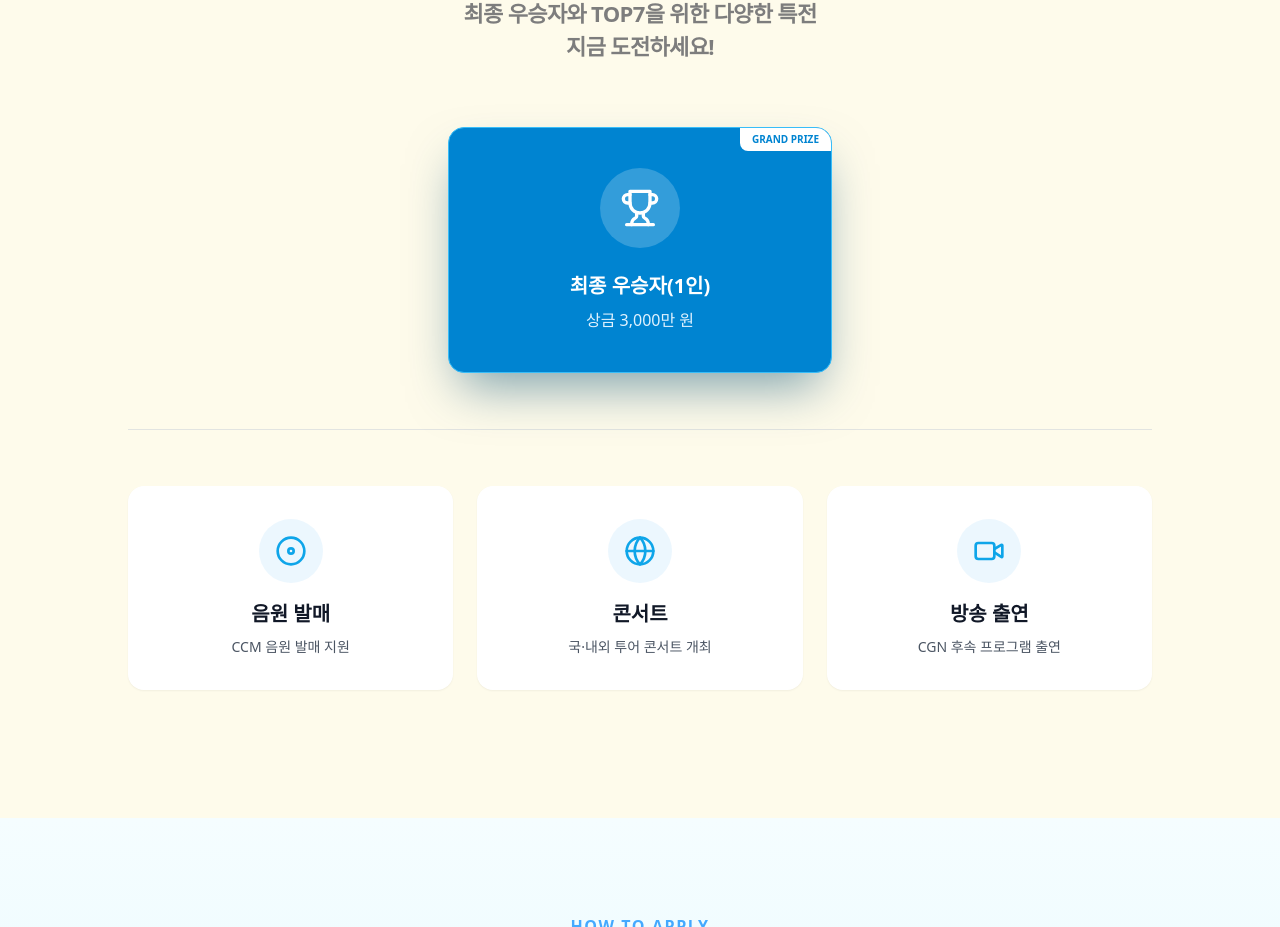
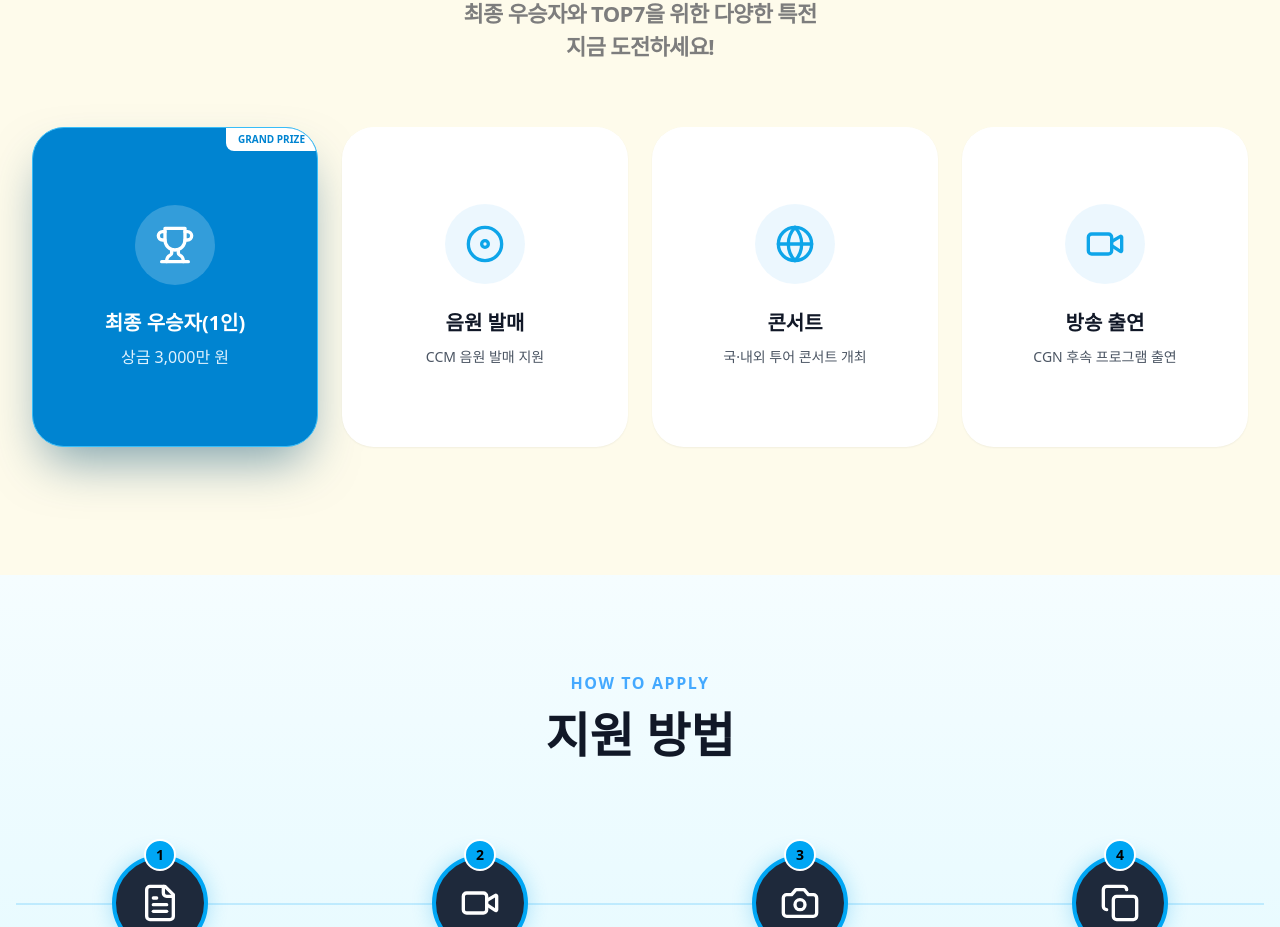
Before and after one commit to seun9eun/healingvoice, a React (Vite) app: page / in a window 1280 px wide. Shown: the part 3560-4487 px from the top of the page. Built offline with nearby package versions, Linux system fonts and the light colour scheme; a web font is replaced by a local one.

Commit message:
fix: successfully apply 4-card horizontal grid layout to awards section

```diff
--- a/src/app/components/InfoSection.tsx
+++ b/src/app/components/InfoSection.tsx
@@ -97,12 +97,11 @@ export function InfoSection() {
             </p>
           </div>
 
-          {/* Awards Layout */}
-          <div className="flex flex-col items-center gap-6 max-w-5xl mx-auto">
-
-            {/* Grand Prize */}
+          {/* Awards Layout: Single 4-column Grid */}
+          <div className="grid grid-cols-1 md:grid-cols-2 lg:grid-cols-4 gap-6 w-full max-w-7xl mx-auto px-4">
+            {/* Grand Prize Card (Blue) */}
             <div
-              className="relative bg-[#0084d1] border border-sky-400 p-10 rounded-2xl flex flex-col items-center text-center shadow-[0_25px_50px_-12px_rgba(2,74,112,0.5)] w-full max-w-sm overflow-hidden transform hover:scale-105 transition-transform duration-300"
+              className="relative bg-[#0084d1] border border-sky-400 p-8 rounded-[32px] flex flex-col items-center text-center shadow-[0_25px_50px_-12px_rgba(2,74,112,0.5)] w-full overflow-hidden transform hover:scale-105 transition-transform duration-300 min-h-[320px] justify-center"
             >
               <div className="absolute top-0 right-0 bg-white text-[#0084d1] text-[10px] font-bold px-3 py-1 rounded-bl-lg uppercase">
                 {t('info.awards.grandPrize.badge')}
@@ -114,27 +113,19 @@ export function InfoSection() {
               <p className="text-sky-100 font-medium">{t('info.awards.grandPrize.benefit')}</p>
             </div>
 
-            {/* Divider */}
-            <div className="w-full flex items-center gap-4 py-8">
-              <div className="h-px bg-gray-300/60 flex-grow"></div>
-            </div>
-
-            {/* Other Awards */}
-            <div className="grid md:grid-cols-3 gap-6 w-full">
+            {/* Top 7 Benefit Cards (White) */}
             {awardItems.map((item, idx) => (
               <div
                 key={idx}
-                  className="bg-white/100 backdrop-blur-sm border border-white/70 p-8 rounded-2xl flex flex-col items-center text-center hover:border-sky-400/50 transition-colors transform hover:-translate-y-1 duration-300 shadow-sm bg-[#ffffff]"
+                className="bg-white/100 backdrop-blur-sm border border-white/70 p-8 rounded-[32px] flex flex-col items-center text-center hover:border-sky-400/50 transition-colors transform hover:-translate-y-1 duration-300 shadow-sm bg-[#ffffff] min-h-[320px] justify-center"
               >
-                  <div className="bg-sky-100/60 p-4 rounded-full mb-4">
-                    <item.icon className="w-8 h-8 text-sky-500" />
+                <div className="bg-sky-100/60 p-5 rounded-full mb-6">
+                  <item.icon className="w-10 h-10 text-sky-500" />
                 </div>
                 <h4 className="font-bold text-gray-900 mb-2 text-[20px]">{item.title}</h4>
-                  <p className="text-gray-600 text-sm">{item.desc}</p>
+                <p className="text-gray-600 text-[14px] leading-relaxed break-keep">{item.desc}</p>
               </div>
             ))}
-            </div>
-
           </div>
         </div>
       </div>
```
Lines whose indentation alone changed are shown as unchanged.
